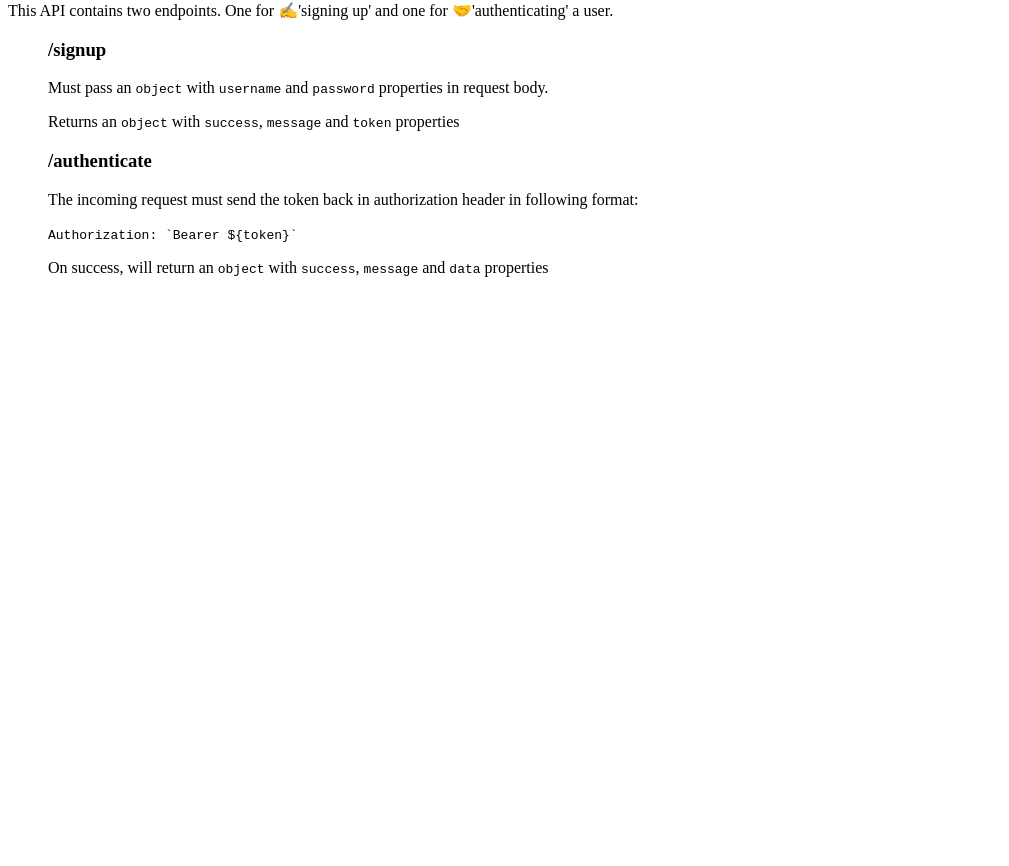
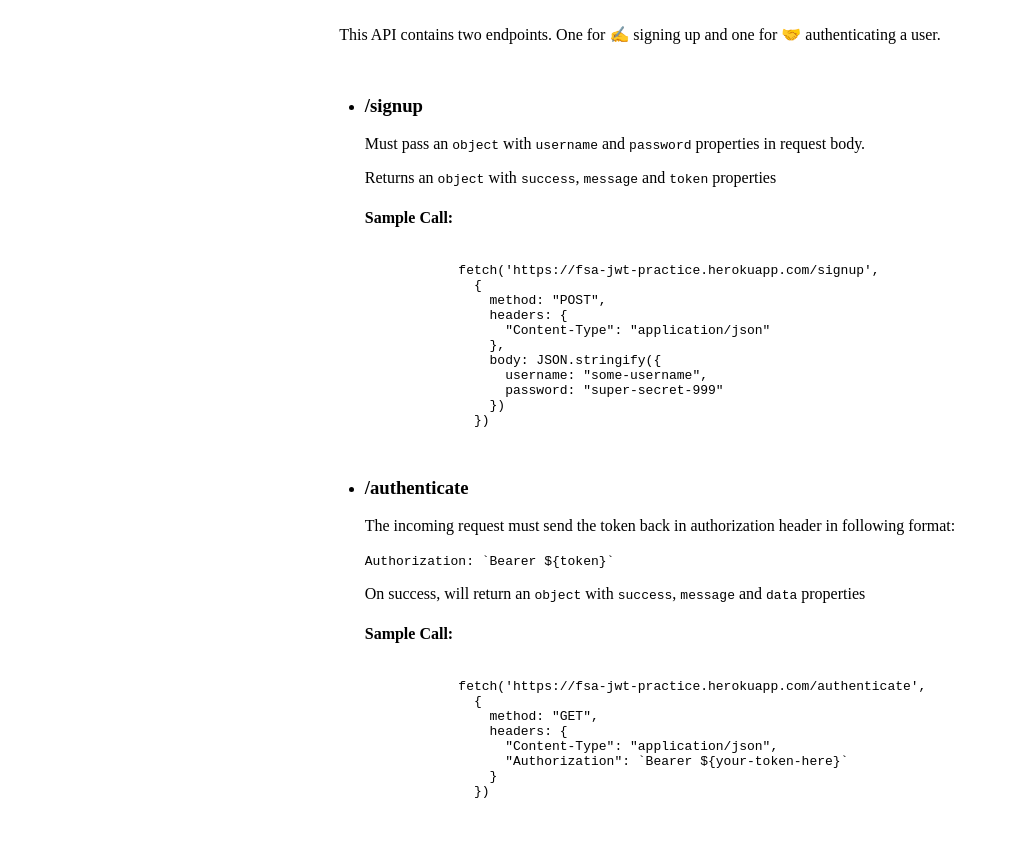
Before and after one commit to pawanbenjamin/fsa-jwt-practice, a website: page public/index.html in a window 1280 px wide. Shown: the part 80-946 px from the top of the page, without its empty margins (0-1009 px from the left). Before the commit the page ends 800 px from the top, so only its background shows below. Drawn offline with Linux system fonts and the light colour scheme.

Commit message:
sample call examples

```diff
--- a/app.js
+++ b/app.js
@@ -8,6 +8,8 @@ const app = express();
 app.use(cors());
 
 app.use(express.json());
+
+app.use(express.static("public"));
 
 app.post("/signup", (req, res, next) => {
   const { username, password } = req.body;
--- a/index.html
+++ b/public/index.html
@@ -4,15 +4,16 @@
     <meta charset="UTF-8" />
     <meta http-equiv="X-UA-Compatible" content="IE=edge" />
     <meta name="viewport" content="width=device-width, initial-scale=1.0" />
+    <link rel="stylesheet" href="style.css" />
     <title>🔐 JWTs are Cool!</title>
   </head>
   <body>
     <h1>🔐 JWT Authorization Endpoint</h1>
     <p>
-      This API contains two endpoints. One for ✍️'signing up' and one for
-      🤝'authenticating' a user.
+      This API contains two endpoints. One for ✍️ signing up and one for 🤝
+      authenticating a user.
     </p>
-    <ul style="list-style: none">
+    <ul>
       <li>
         <h3>/signup</h3>
         <p>
@@ -24,6 +25,22 @@
           <code>message</code> and <code>token</code>
           properties
         </p>
+        <h4>Sample Call:</h4>
+        <pre>
+          <code>
+            fetch('https://fsa-jwt-practice.herokuapp.com/signup',
+              {
+                method: "POST",
+                headers: {
+                  "Content-Type": "application/json"
+                },
+                body: JSON.stringify({
+                  username: "some-username",
+                  password: "super-secret-999"
+                })
+              })
+          </code>
+        </pre>
       </li>
       <li>
         <h3>/authenticate</h3>
@@ -37,6 +54,19 @@
           <code>success</code>, <code>message</code> and <code>data</code>
           properties
         </p>
+        <h4>Sample Call:</h4>
+        <pre>
+          <code>
+            fetch('https://fsa-jwt-practice.herokuapp.com/authenticate',
+              {
+                method: "GET",
+                headers: {
+                  "Content-Type": "application/json",
+                  "Authorization": `Bearer ${your-token-here}`
+                }
+              })
+          </code>
+        </pre>
       </li>
     </ul>
   </body>
--- /dev/null
+++ b/public/style.css
@@ -0,0 +1,6 @@
+body {
+  display: flex;
+  flex-direction: column;
+  justify-content: center;
+  align-items: center;
+}
```
